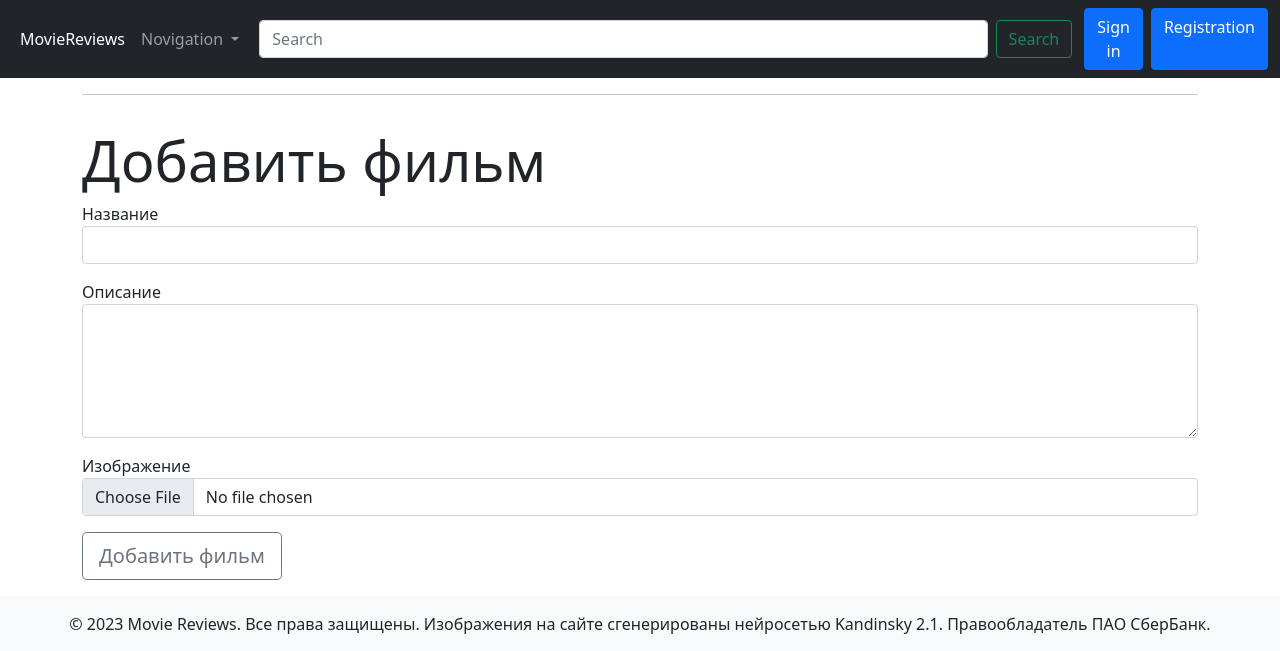
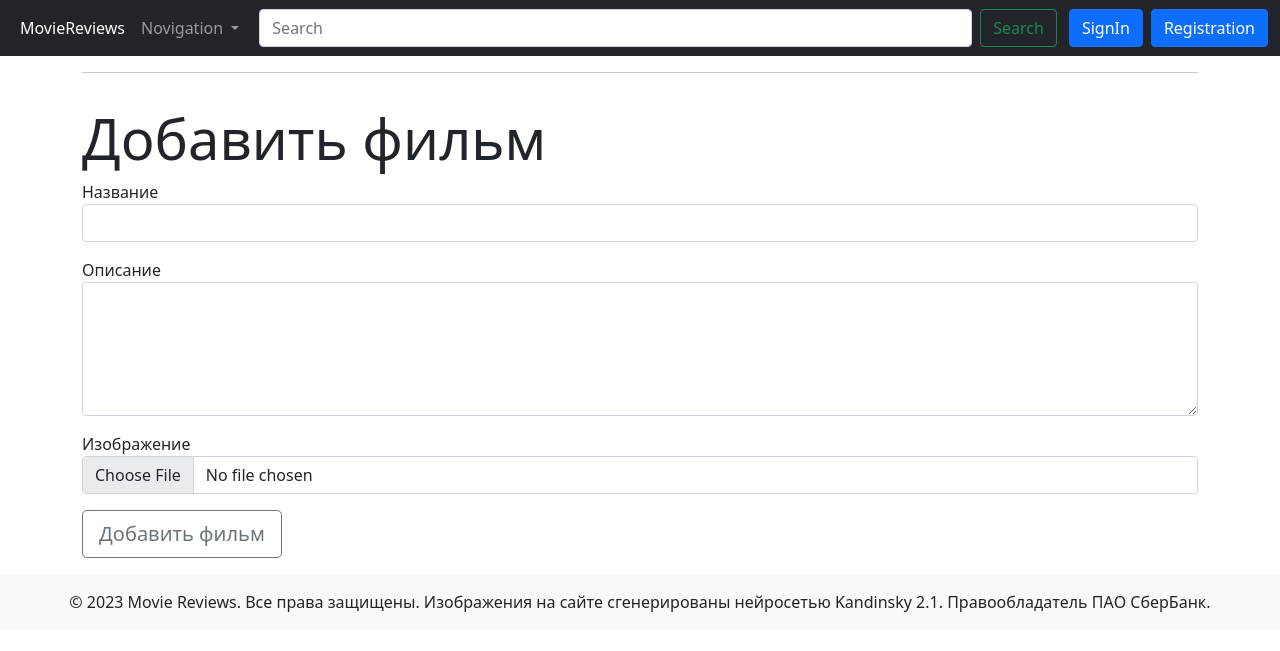
Before and after one commit to GalKir2905/flask_movies_test, a Flask app: page /add_movie in a window 1280 px wide. Shown: the top 651 px of the page. Run offline with Flask 2, Linux system fonts and the light colour scheme; some libraries are stand-ins or nearby versions.

Commit message:
NORM RABOTAET

```diff
--- a/app/templates/navigation.html
+++ b/app/templates/navigation.html
@@ -33,7 +33,7 @@
 
             <form class="d-flex" role="search">
                 {% if not current_user.is_authenticated %}
-                <a class="btn btn-primary me-2" href="{{ url_for('login') }}">Sign in</a>
+                <a class="btn btn-primary me-2" href="{{ url_for('login') }}">SignIn</a>
                 <a class="btn btn-primary" href="{{ url_for('registration') }}">Registration</a>
                 {% else %}
                 <span class="navbar-text">{{ current_user.name }}</span>
```
